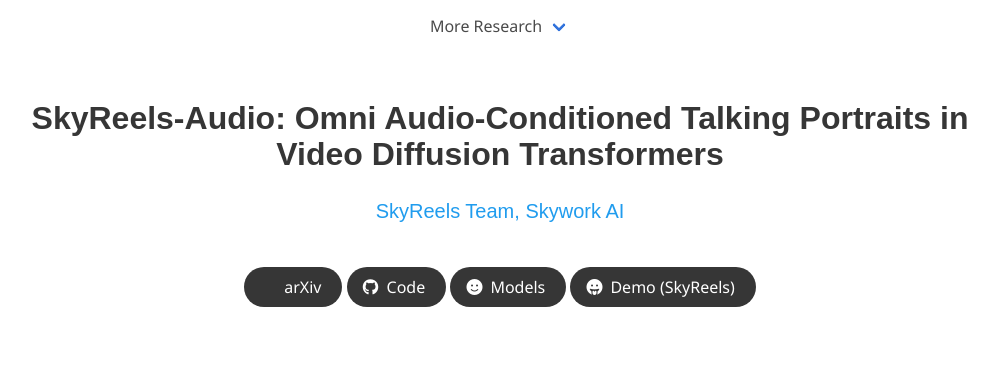
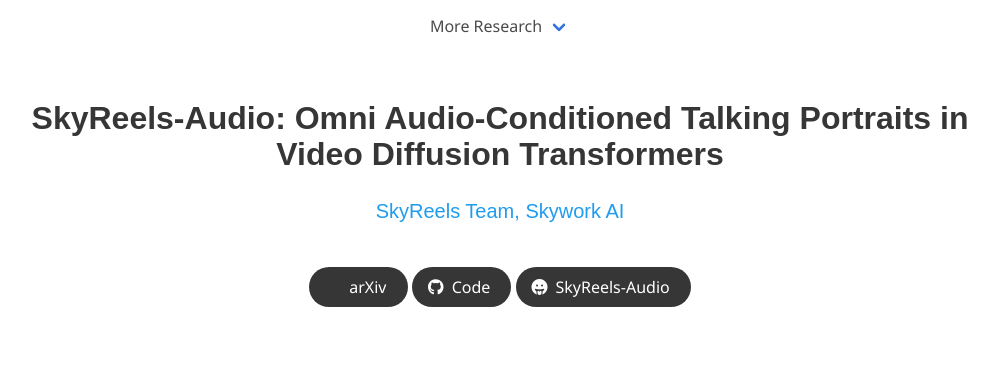
Before and after one commit to SkyworkAI/skyreels-audio.github.io, a plain HTML site: page index.html in a window 1280 px wide. Shown: the top 369 px of the page, without its empty margins (140-1138 px from the left). Drawn offline with nearby package versions, Linux system fonts and the light colour scheme; some icons are missing; a web font is replaced by a local one.

Commit message:
Update index.html

```diff
--- a/index.html
+++ b/index.html
@@ -105,7 +105,7 @@
                     <div class="publication-links">
                          <!-- Arxiv PDF link -->
                     <span class="link-block">
-                        <a href="https://arxiv.org" target="_blank"
+                        <a href="https://arxiv.org/pdf/2506.00830" target="_blank"
                         class="external-link button is-normal is-rounded is-dark">
                         <span class="icon">
                           <i class="ai ai-arxiv"></i>
@@ -123,7 +123,7 @@
                         </a>
                     </span>
                     <!-- Supplementary PDF link -->
-                    <span class="link-block">
+<!--                     <span class="link-block">
                       <a href="https://huggingface.co/Skywork/SkyReels-Audio"
                       class="external-link button is-normal is-rounded is-dark">
                       <span class="icon">
@@ -131,14 +131,14 @@
                       </span>
                       <span>Models</span>
                       </a>
-                  </span>
+                  </span> -->
                   <span class="link-block">
                     <a href="https://www.skyreels.ai"
                       class="external-link button is-normal is-rounded is-dark">
                       <span class="icon">
                         <i class="fa fa-grin-tongue"></i>
                       </span>
-                      <span>Demo (SkyReels)</span>
+                      <span>SkyReels-Audio</span>
                     </a>
                   </span>
                   </span>
```
